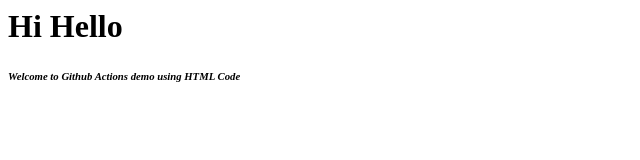
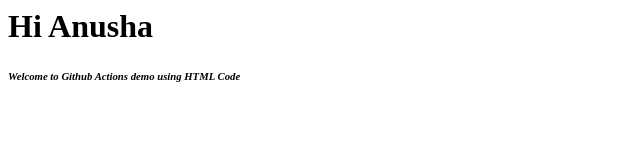
Before and after one commit to venkatapavan99/GitHub_Actions-HTML, a plain HTML site: page index.html in a window 1280 px wide. Shown: the full height of the page, 0-640 px from the left. Drawn offline with Linux system fonts and the light colour scheme.

Commit message:
Update header text from 'Hello' to 'Anusha'

```diff
--- a/index.html
+++ b/index.html
@@ -1,2 +1,2 @@
-<h1> Hi Hello</h1>
+<h1> Hi Anusha</h1>
 <h6><i><b> Welcome to Github Actions demo using HTML Code</b></i></h6>
```
